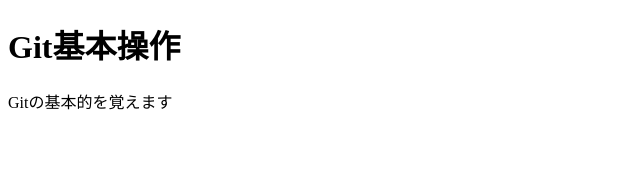
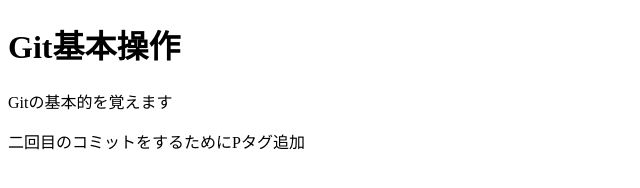
Before and after one commit to milkwalking/20250723, a plain HTML site: page index.html in a window 1280 px wide. Shown: the whole page, without its empty margins (0-640 px from the left). Drawn offline with Linux system fonts and the light colour scheme.

Commit message:
2回目のコミットを行います。

```diff
--- a/index.html
+++ b/index.html
@@ -8,6 +8,7 @@
 <body>
     <h1>Git基本操作</h1>
     <p>Gitの基本的を覚えます</p>
+    <p>二回目のコミットをするためにPタグ追加</p>
 
 </body>
 </html>
```
